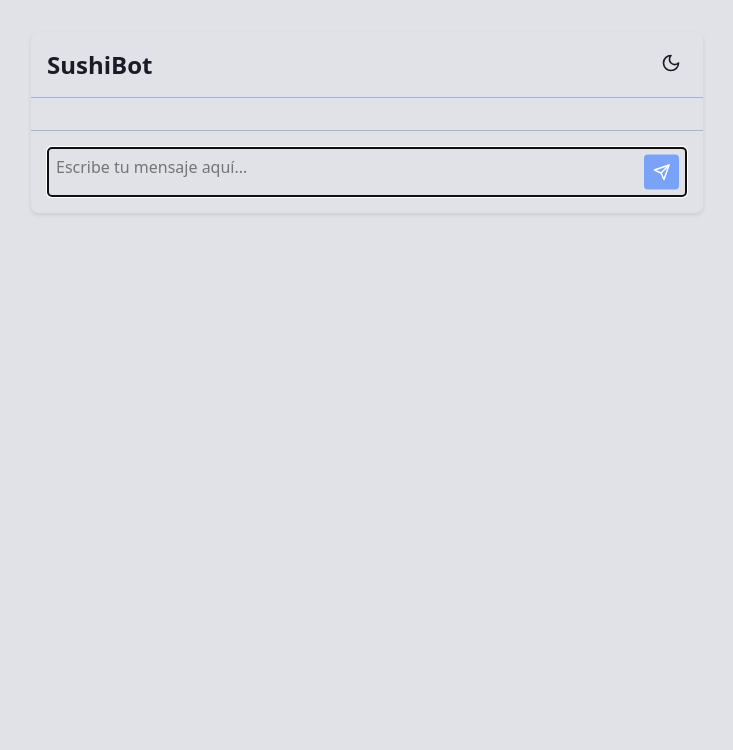
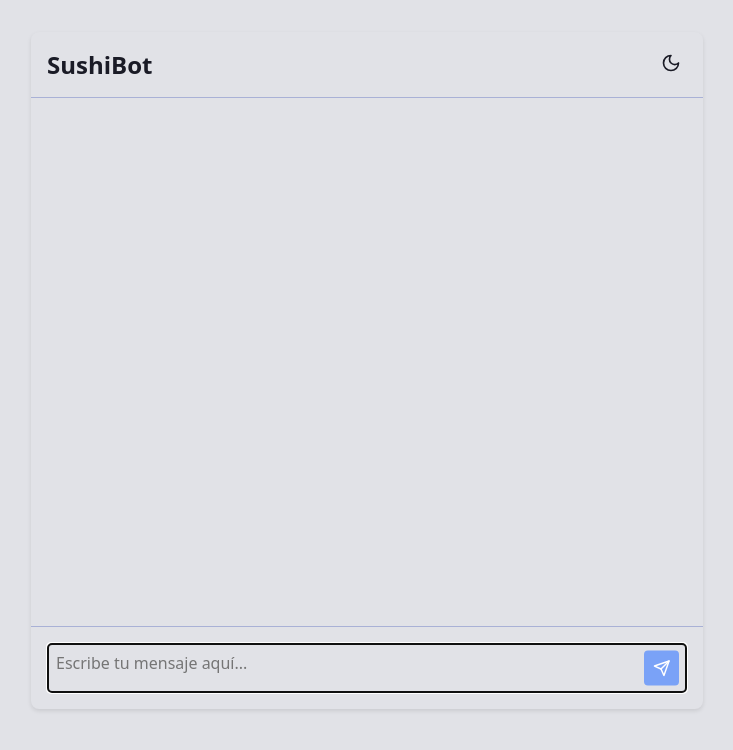
Before and after one commit to jfmisuraca/sushibot, a Next.js app: page / in a window 1280 px wide. Shown: the top 750 px of the page, without its empty margins (273-1006 px from the left). Built offline with nearby package versions, Linux system fonts and the light colour scheme.

Commit message:
fix: chat.css

```diff
--- a/styles/chat.css
+++ b/styles/chat.css
@@ -92,7 +92,7 @@ body {
 }
 
 .messages-container {
-  height: 100%;
+  height: 62vh;
   overflow-y: auto;
   padding-right: 1rem;
 }
```
